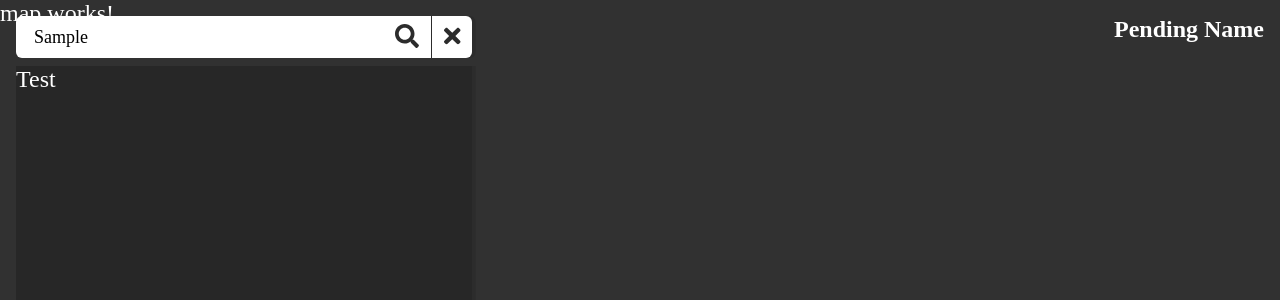
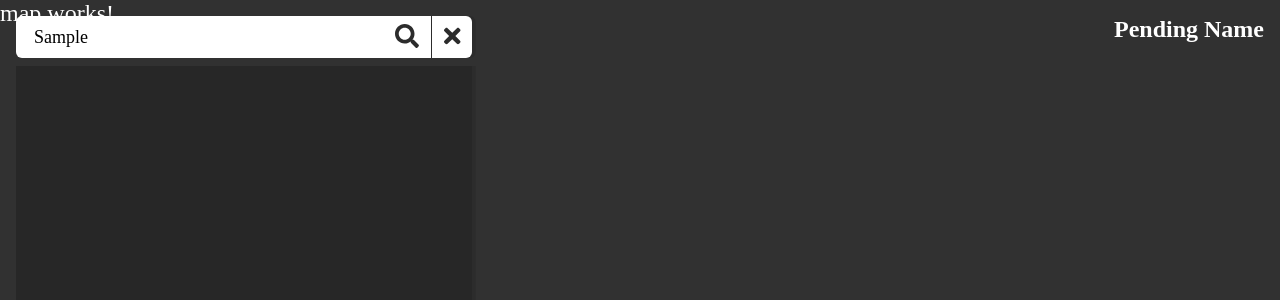
Before and after one commit to MitchellWayne/map-museum-angular-client, an Angular app: page / in a window 1280 px wide. Both pictures are taken after typing "Sample" into the empty fields and a click on the button 406 px from the left and 37 px from the top of the page. Shown: the top 300 px of the page. Built offline with nearby package versions, Linux system fonts and the light colour scheme; no server answers; a web font is replaced by a local one.

Commit message:
pass seriesList as Input() w/ ngIf condition

```diff
--- a/src/app/components/header/header-infobox/header-infobox.component.html
+++ b/src/app/components/header/header-infobox/header-infobox.component.html
@@ -1 +1,7 @@
-<div *ngIf="infoboxActive" class="infoboxContainer">Test</div>
+<div *ngIf="infoboxActive" class="infoboxContainer">
+  <app-serieslist
+    *ngIf="seriesList.length > 0"
+  >
+    Series Found!
+  </app-serieslist>
+</div>
--- a/src/app/components/header/header-infobox/header-infobox.component.ts
+++ b/src/app/components/header/header-infobox/header-infobox.component.ts
@@ -1,4 +1,5 @@
 import { Component, Input, OnInit } from '@angular/core';
+import { Series } from 'src/app/interfaces/Series';
 
 @Component({
   selector: 'app-header-infobox',
@@ -7,6 +8,7 @@ import { Component, Input, OnInit } from '@angular/core';
 })
 export class HeaderInfoboxComponent implements OnInit {
   @Input() infoboxActive!: boolean;
+  @Input() seriesList: Series[] = [];
 
   constructor() { }
 
--- a/src/app/components/header/header-infobox/serieslist/serieslist.component.html
+++ b/src/app/components/header/header-infobox/serieslist/serieslist.component.html
@@ -1 +1 @@
-<p>serieslist works!</p>
+<p>Series found!</p>
--- a/src/app/components/header/header.component.html
+++ b/src/app/components/header/header.component.html
@@ -7,6 +7,7 @@
     ></app-header-searchbar>
     <app-header-infobox
       [infoboxActive]="infoboxActive"
+      [seriesList]="seriesList"
     ></app-header-infobox>
   </div>
   <app-header-logo></app-header-logo>
```
